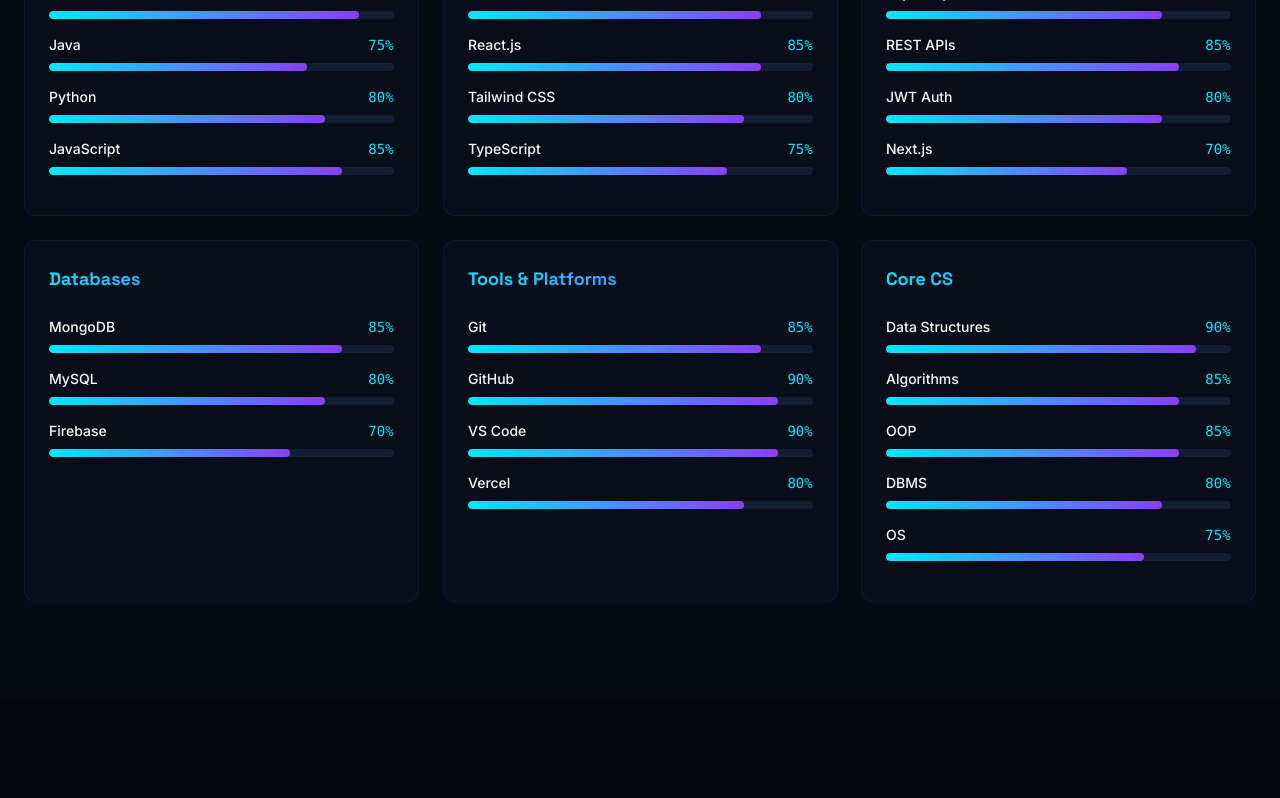
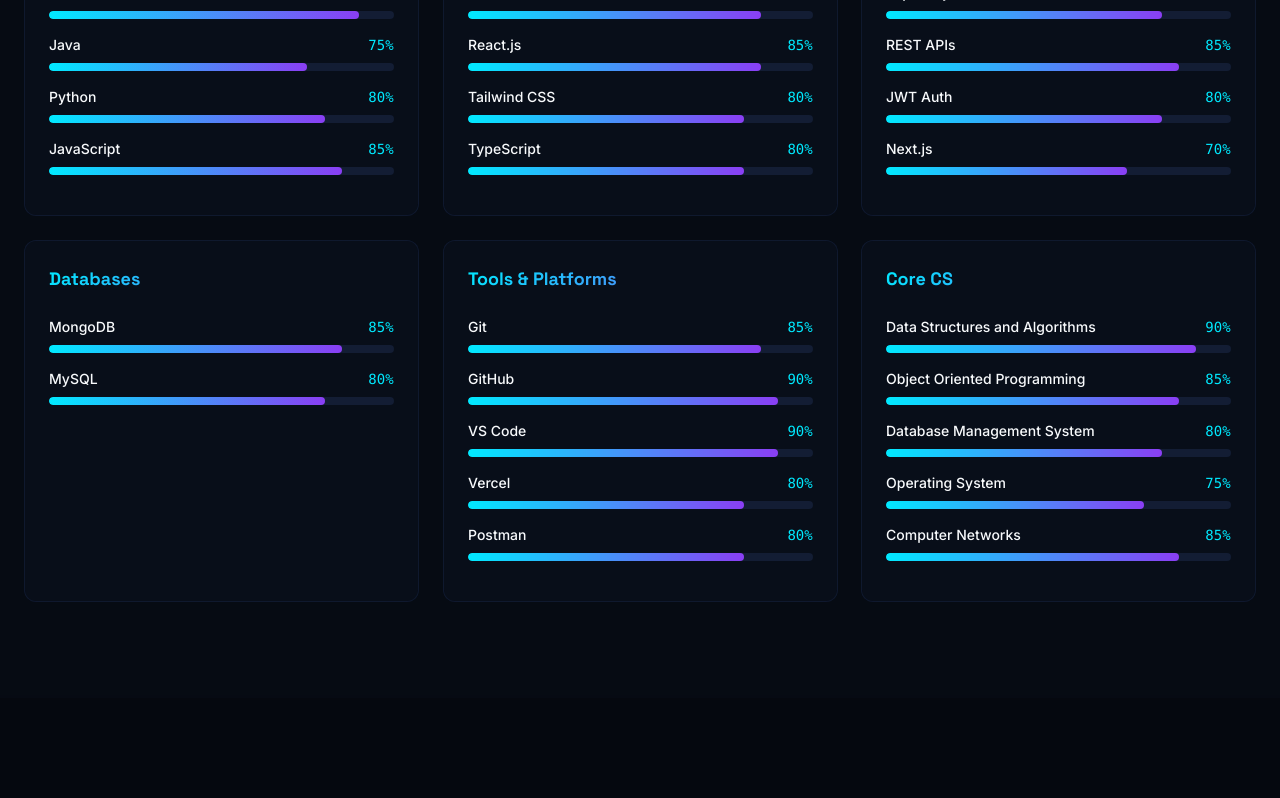
Before and after one commit to manoj-kumar111/manojverse, a React (Vite) app: page / in a window 1280 px wide. Shown: the part 2100-2898 px from the top of the page. Built offline with nearby package versions, Linux system fonts and the light colour scheme; the HTML template or start-up script is replaced by a standard one.

Commit message:
skill and timeline section updated

```diff
--- a/src/components/sections/SkillsSection.tsx
+++ b/src/components/sections/SkillsSection.tsx
@@ -20,7 +20,7 @@
       { name: "CSS", level: 85 },
       { name: "React.js", level: 85 },
       { name: "Tailwind CSS", level: 80 },
-      { name: "TypeScript", level: 75 },
+      { name: "TypeScript", level: 80 },
     ],
   },
   {
@@ -38,7 +38,6 @@
     skills: [
       { name: "MongoDB", level: 85 },
       { name: "MySQL", level: 80 },
-      { name: "Firebase", level: 70 },
     ],
   },
   {
@@ -48,16 +47,17 @@
       { name: "GitHub", level: 90 },
       { name: "VS Code", level: 90 },
       { name: "Vercel", level: 80 },
+      { name: "Postman", level: 80 },
     ],
   },
   {
     title: "Core CS",
     skills: [
-      { name: "Data Structures", level: 90 },
-      { name: "Algorithms", level: 85 },
-      { name: "OOP", level: 85 },
-      { name: "DBMS", level: 80 },
-      { name: "OS", level: 75 },
+      { name: "Data Structures and Algorithms", level: 90 },
+      { name: "Object Oriented Programming", level: 85 },
+      { name: "Database Management System", level: 80 },
+      { name: "Operating System", level: 75 },
+      { name: "Computer Networks", level: 85 },
     ],
   },
 ];
--- a/src/components/sections/TimelineSection.tsx
+++ b/src/components/sections/TimelineSection.tsx
@@ -8,7 +8,7 @@
     title: "B.E. in Computer Science & Engineering",
     organization: "Chandigarh University, India",
     date: "2022 - Present",
-    description: "CGPA: 7.27 | Specializing in software development and algorithms",
+    description: "CGPA: 7.30 | Specializing in software development and algorithms",
     icon: GraduationCap,
   },
   {
```
